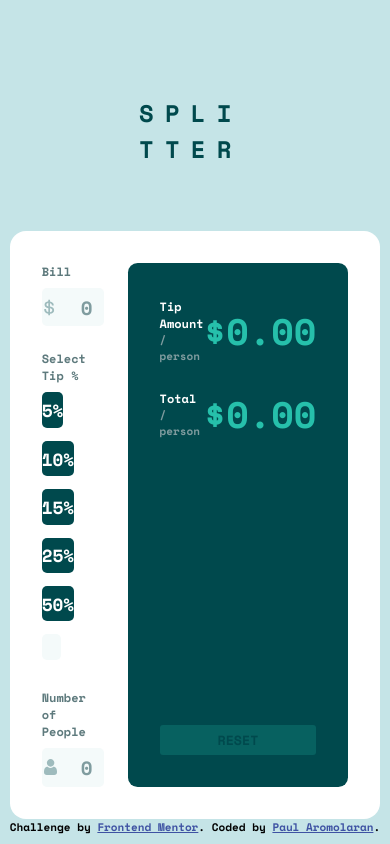
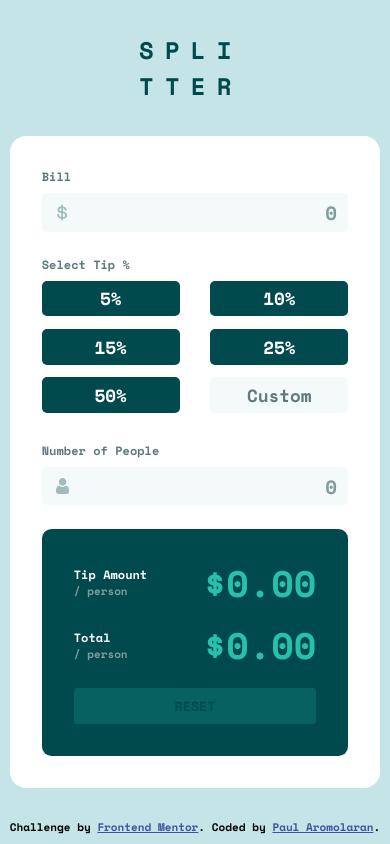
Before and after one commit to PaulAroo/tip-calculator, a plain HTML site: page index.html in a window 390 px wide. Drawn offline with nearby package versions, Linux system fonts and the light colour scheme.

Commit message:
implement: mobile responsiveness

```diff
--- a/style.css
+++ b/style.css
@@ -108,7 +108,7 @@ header > h2 {
   width: min(95vw, 700px);
   justify-self: center;
   padding: 2rem;
-  gap: 0 1.5rem;
+  gap: 1.5rem;
   border-radius: 1rem;
   background-color: white;
 }
@@ -256,7 +256,7 @@ input[type="radio"]:checked + label {
 .display > button {
   background-color: var(--strong-cyan);
   border: none;
-  padding: 0.3rem 0;
+  padding: 0.5rem 0;
   color: var(--very-dark-cyan);
 }
 
@@ -276,3 +276,27 @@ input[type="radio"]:checked + label {
 .attribution a {
   color: hsl(228, 45%, 44%);
 }
+
+@media (max-width: 640px) {
+  .select__btns > * {
+    flex-basis: 45%;
+  }
+}
+
+@media (max-width: 560px) {
+  .container {
+    grid-template-rows: 0.2fr 2fr;
+  }
+
+  header > h2 {
+    margin-block: 2rem;
+  }
+
+  .calculator {
+    flex-direction: column;
+  }
+
+  .display {
+    gap: 1.5rem;
+  }
+}
```
